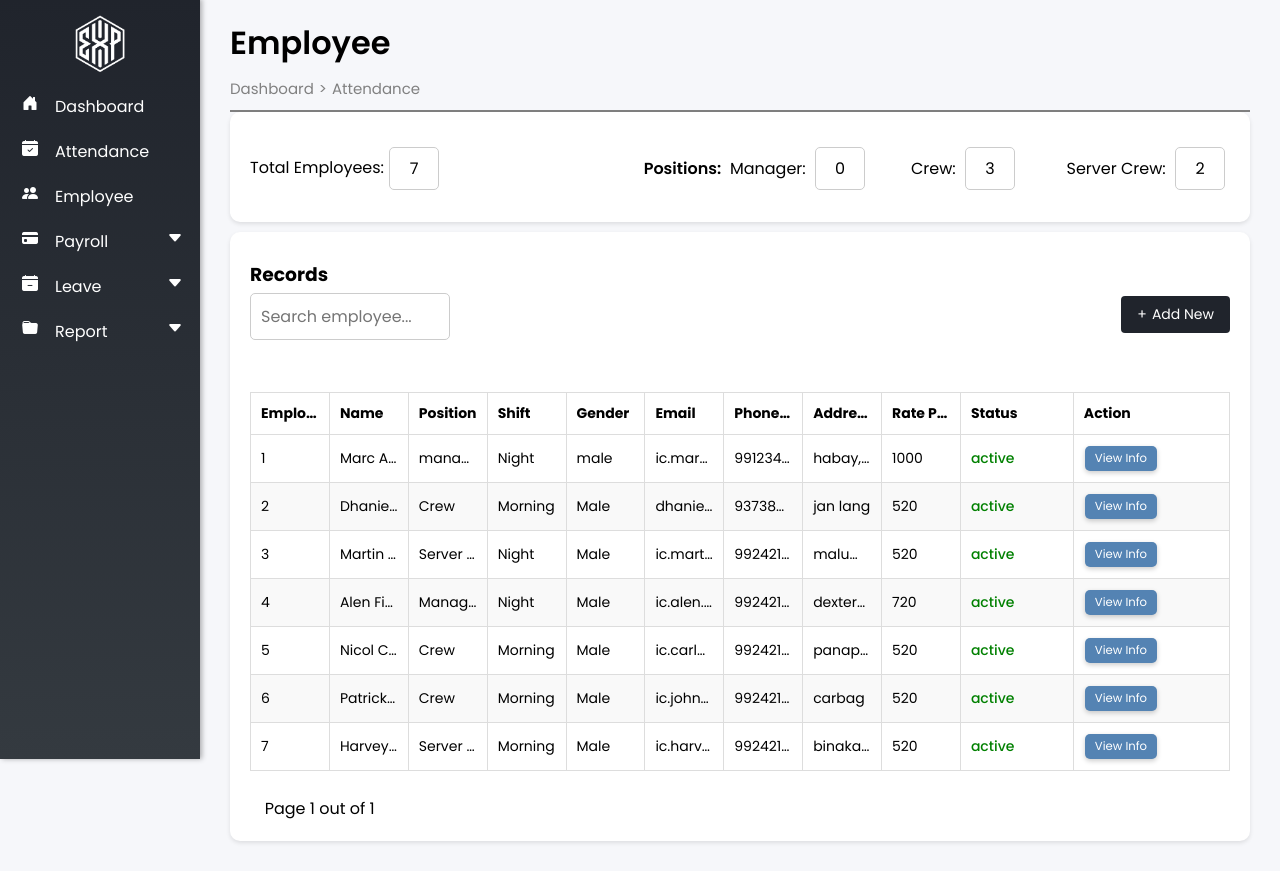
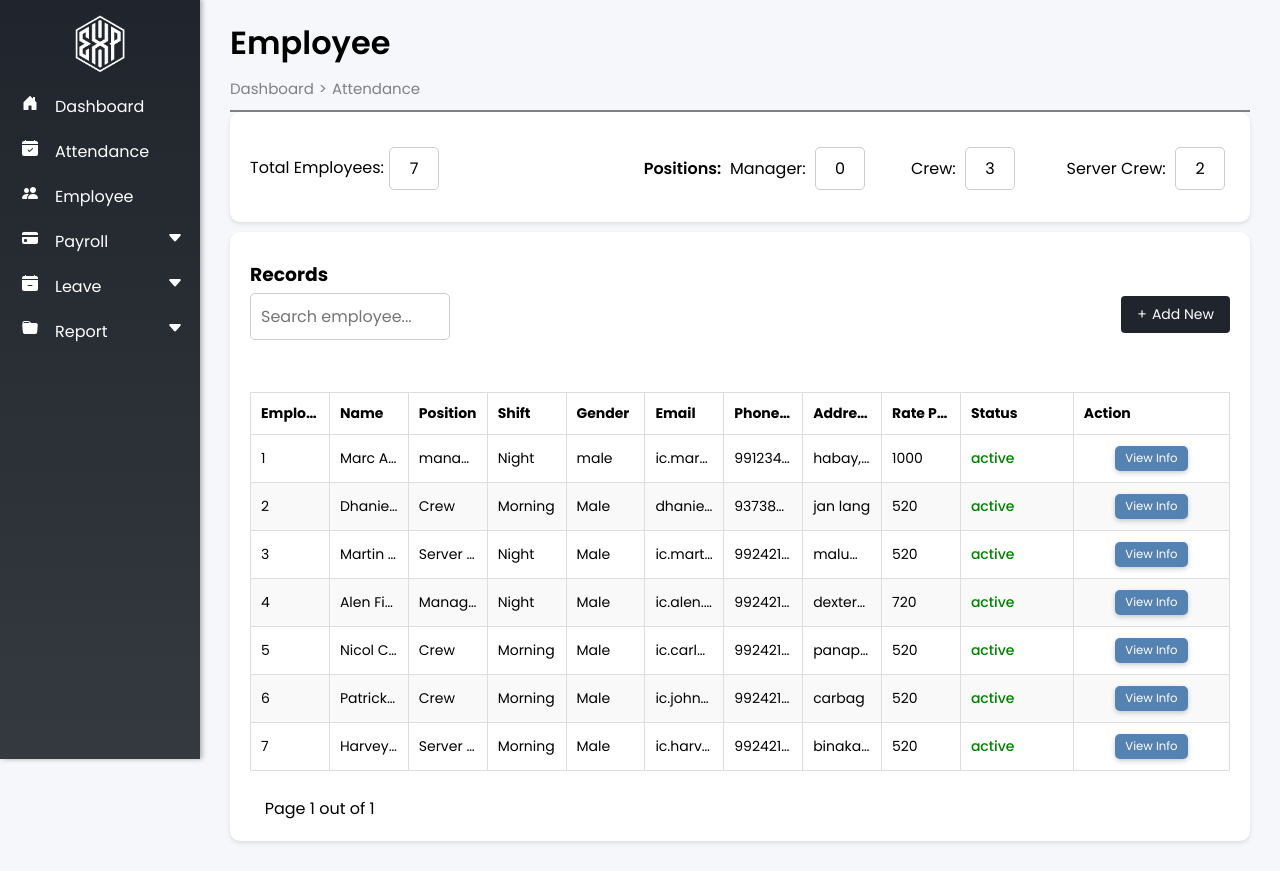
Before and after one commit to Yrria/Payroll, a PHP site: page /adminpage/employee.php in a window 1280 px wide. Shown: the part 41-912 px from the top of the page. Run offline with PHP 8.4, Linux system fonts and the light colour scheme; a user stored in the database is signed in; data comes from the database, SQL or seed files in the repository; some libraries are stand-ins or nearby versions.

```diff
--- a/payroll/adminpage/css/employee.css
+++ b/payroll/adminpage/css/employee.css
@@ -202,10 +202,19 @@ input[type="text"] {
     max-width: 70px;
 }
 
-.action-buttons,
-.action-tb {
-    max-width: 100px;
-    /* Set max width for the cell */
+
+.action-buttons {
+    display: flex;
+    /* Enables flexbox */
+    justify-content: center;
+    /* Centers the button horizontally */
+    align-items: center;
+    /* Centers the button vertically */
+    height: 70%;
+    /* Matches the height of the table cell */
+    width: 100%;
+    /* Matches the width of the table cell */
+    gap: 5px;
 }
 
 .view-btn {
```
